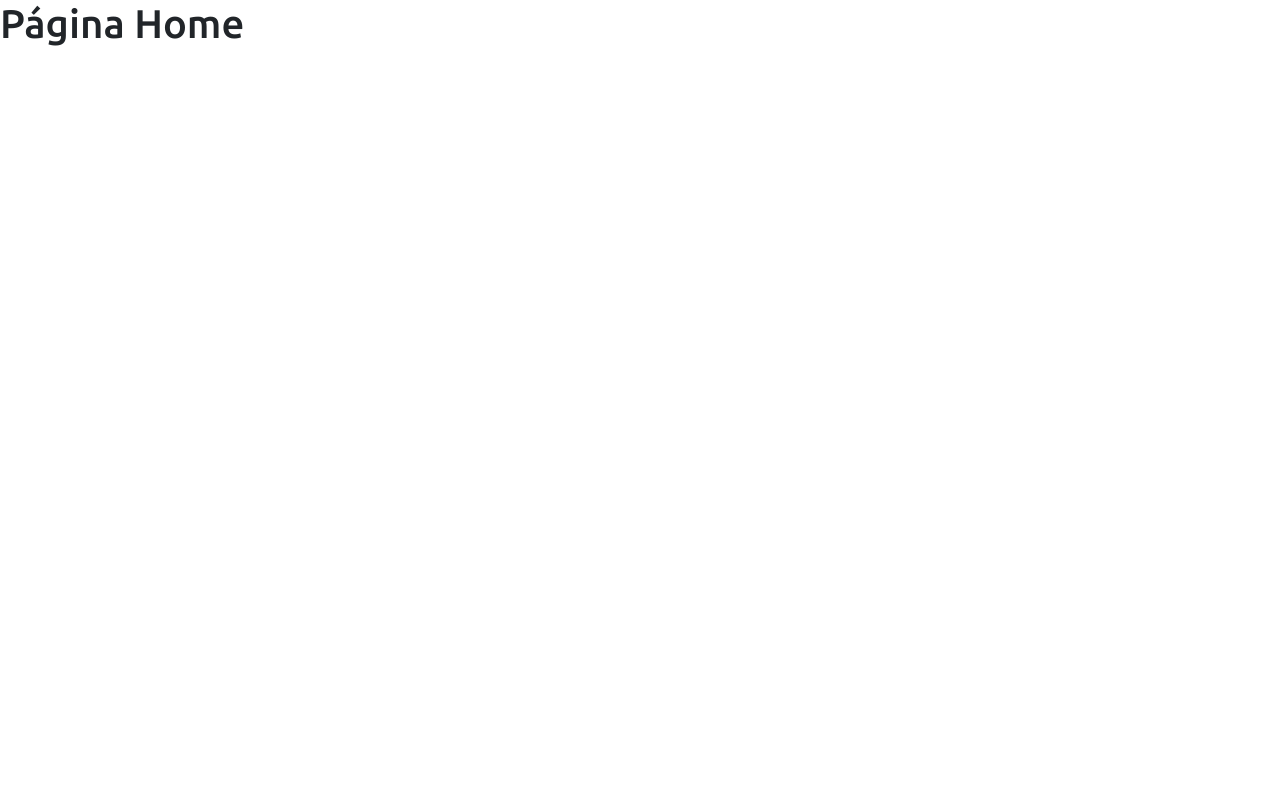
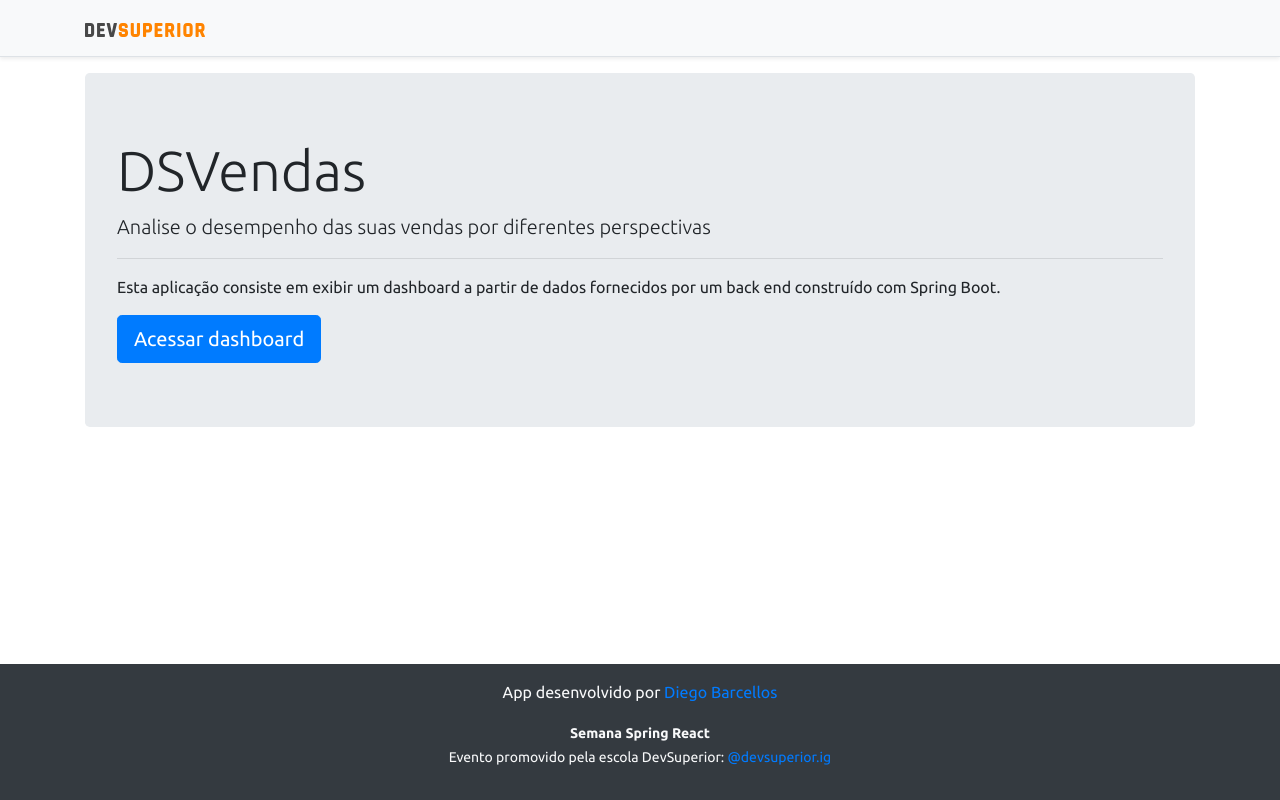
Before and after one commit to diegocb81/projeto-sds3, a React (Create React App) app in the folder frontend/: page / in a window 1280 px wide. Built offline with nearby package versions, Linux system fonts and the light colour scheme.

Commit message:
Home, navigation

```diff
--- a/frontend/src/components/NavBar/index.tsx
+++ b/frontend/src/components/NavBar/index.tsx
@@ -1,13 +1,16 @@
 import ImgDsDark from 'assets/img/ds_dark.svg';
+import { Link } from 'react-router-dom';
 
 const NavBar = () => {
   return (
     <div className="d-flex flex-column flex-md-row align-items-center p-3 px-md-4 mb-3 bg-light border-bottom shadow-sm">
-        <div className="container">
-            <nav className="my-2 my-md-0 mr-md-3">
-                <img src={ImgDsDark} alt="DevSuperior" width="120" />
-            </nav>
-        </div>
+      <div className="container">
+        <nav className="my-2 my-md-0 mr-md-3">
+          <Link to="/">
+            <img src={ImgDsDark} alt="DevSuperior" width="120" />
+          </Link>
+        </nav>
+      </div>
     </div>
   );
 }
--- a/frontend/src/pages/Home/index.tsx
+++ b/frontend/src/pages/Home/index.tsx
@@ -1,8 +1,27 @@
+import Footer from "components/Footer";
+import NavBar from "components/NavBar";
+import { Link } from "react-router-dom";
+
 const Home = () => {
-  return (
-        <div>
-           <h1>Página Home</h1>
-        </div>
+    return (
+        <>
+            <NavBar />
+            <div className="container">
+                <div className="jumbotron">
+                    <h1 className="display-4">DSVendas</h1>
+                    <p className="lead">
+                    Analise o desempenho das suas vendas por diferentes perspectivas</p>
+                    <hr />
+                    <p>
+                    Esta aplicação consiste em exibir um dashboard a partir de dados
+                    fornecidos por um back end construído com Spring Boot.</p>
+                    <Link className="btn btn-primary btn-lg" to="/dashboard">
+                        Acessar dashboard
+                    </Link>
+                </div>
+            </div>
+            <Footer />
+        </>
     );
 }
 
```
